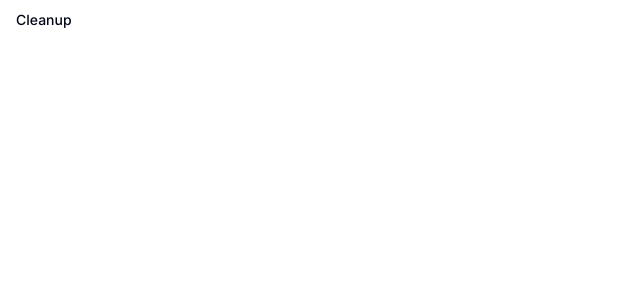
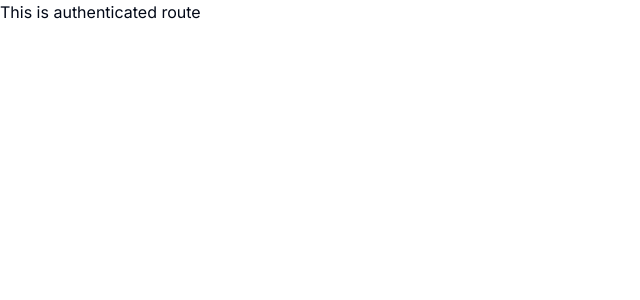
Before and after one commit to brandalx/Fintrics-SAAS-Next, a Next.js app: page / in a window 1280 px wide. Shown: the top 300 px of the page, without its empty margins (0-640 px from the left). Built offline with nearby package versions, Linux system fonts and the light colour scheme.

Commit message:
feat: sign in, sign up, clerk auth middleware, clerk provider

```diff
--- a/app/(auth)/sign-in/[[...sign-in]]/page.tsx
+++ b/app/(auth)/sign-in/[[...sign-in]]/page.tsx
@@ -1,7 +1,5 @@
-import React from "react";
+import { SignIn } from "@clerk/nextjs";
 
-const SignInPage = () => {
-  return <div>SignInPage</div>;
-};
-
-export default SignInPage;
+export default function Page() {
+  return <SignIn />;
+}
--- a/app/(auth)/sign-up/[[...sign-up]]/page.tsx
+++ b/app/(auth)/sign-up/[[...sign-up]]/page.tsx
@@ -1,7 +1,5 @@
-import React from "react";
+import { SignUp } from "@clerk/nextjs";
 
-const SignUpPage = () => {
-  return <div>SignUpPage</div>;
-};
-
-export default SignUpPage;
+export default function Page() {
+  return <SignUp />;
+}
--- a/app/page.tsx
+++ b/app/(dashboard)/page.tsx
@@ -2,5 +2,5 @@ import { Button } from "@/components/ui/button";
 import Image from "next/image";
 
 export default function Home() {
-  return <Button variant="ghost">Cleanup</Button>;
+  return <div>This is authenticated route</div>;
 }
--- a/app/layout.tsx
+++ b/app/layout.tsx
@@ -1,7 +1,7 @@
 import type { Metadata } from "next";
 import { Inter } from "next/font/google";
 import "./globals.css";
-
+import { ClerkProvider } from "@clerk/nextjs";
 const inter = Inter({ subsets: ["latin"] });
 
 export const metadata: Metadata = {
@@ -15,8 +15,10 @@ export default function RootLayout({
   children: React.ReactNode;
 }>) {
   return (
-    <html lang="en">
-      <body className={inter.className}>{children}</body>
-    </html>
+    <ClerkProvider>
+      <html lang="en">
+        <body className={inter.className}>{children}</body>
+      </html>
+    </ClerkProvider>
   );
 }
--- a/package.json
+++ b/package.json
@@ -9,6 +9,7 @@
     "lint": "next lint"
   },
   "dependencies": {
+    "@clerk/nextjs": "^5.1.5",
     "@radix-ui/react-slot": "^1.0.2",
     "class-variance-authority": "^0.7.0",
     "clsx": "^2.1.1",
```
Also changed, not shown: middleware.ts (added, +7 -0 lines), 1 other file (tests, documents, lock files or other folders).
